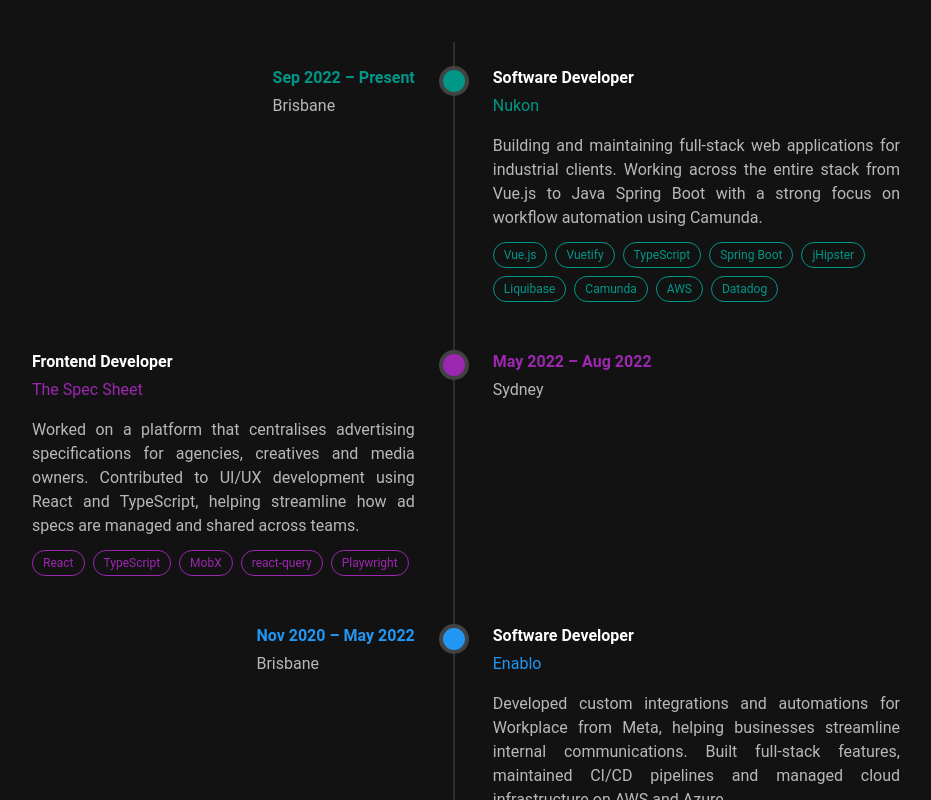
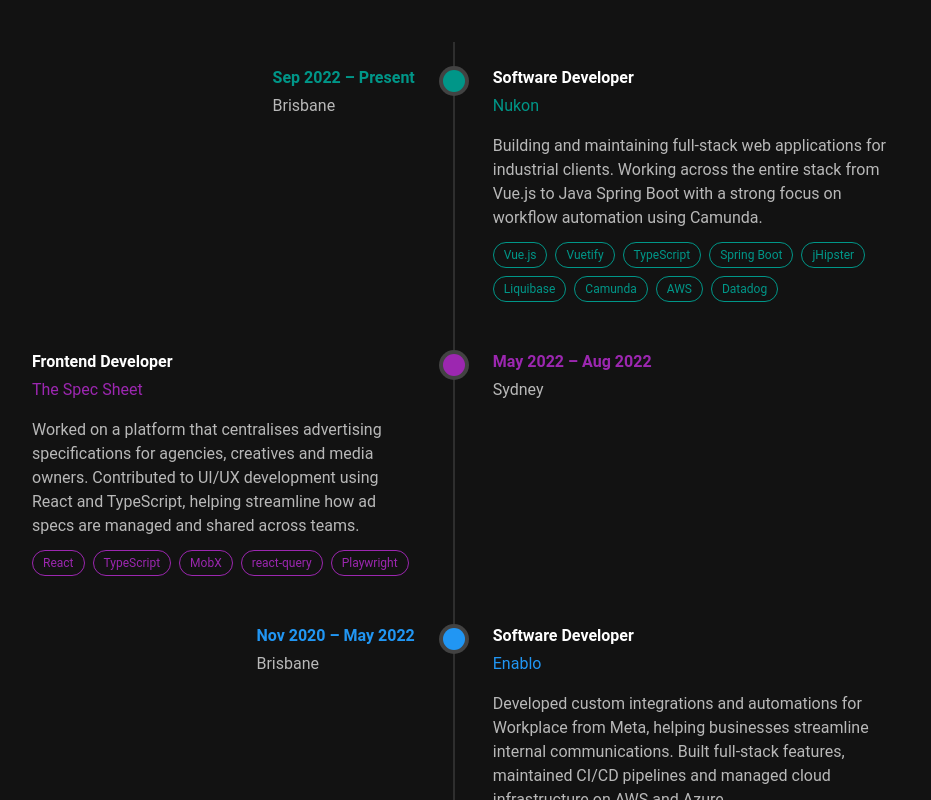
Before and after one commit to karthick1108/karthick-portfolio, a Vue app: page / in a window 1280 px wide. Shown: the part 1620-2420 px from the top of the page, without its empty margins (174-1105 px from the left). Built offline with nearby package versions, Linux system fonts and the light colour scheme.

Commit message:
Remove justify from experience description

```diff
--- a/src/components/ExperienceSection.vue
+++ b/src/components/ExperienceSection.vue
@@ -24,7 +24,7 @@
               <span class="text-h6 font-weight-bold">{{ job.role }}</span>
             </div>
             <div :class="`text-body-2 text-${job.color} mb-2`">{{ job.company }}</div>
-            <p class="text-body-2 text-medium-emphasis mb-3" style="text-align: justify">
+            <p class="text-body-2 text-medium-emphasis mb-3">
               {{ job.description }}
             </p>
             <div class="d-flex flex-wrap ga-2">
```
